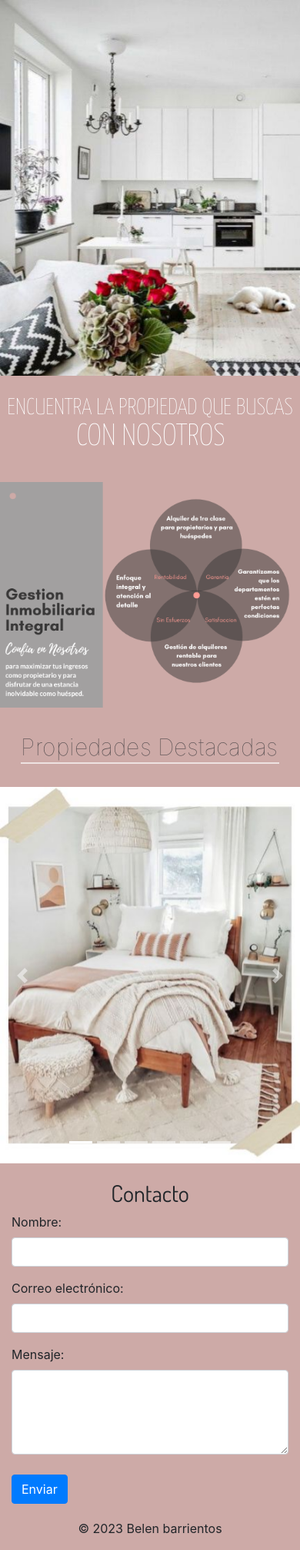
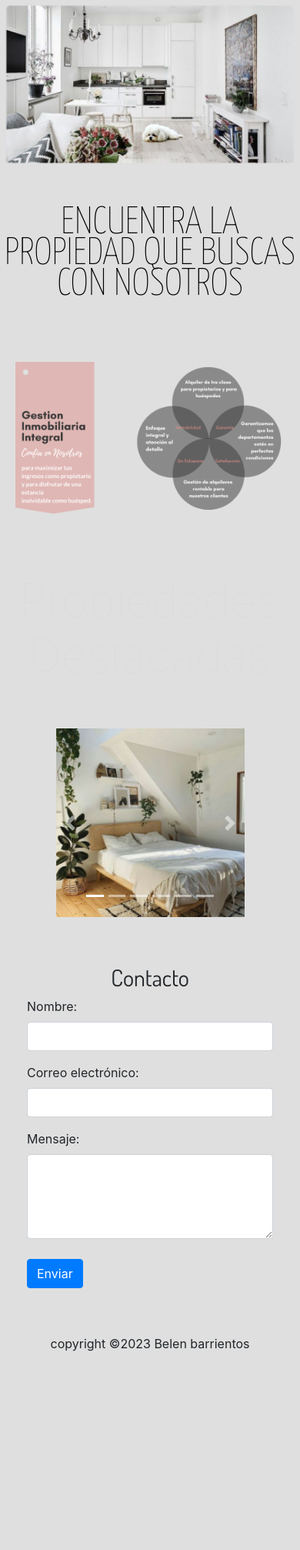
Before and after one commit to Belen-ProgrAmando/Gestion.Inmobiliaria.Integral, a PHP site: page / in a window 390 px wide. Shown: the part 56-2069 px from the top of the page at 77% size. After the commit the page ends 1811 px from the top, so only its background shows below. Run offline with PHP 8.4, Linux system fonts and the light colour scheme; some libraries are stand-ins or nearby versions.

Commit message:
nuevas imagenes,arreglo de mobile first y pantallas grandes

```diff
--- a/Index.php
+++ b/Index.php
@@ -22,7 +22,7 @@
 
 
 </head>
-<body style="background-color: #CDAAA7;">
+<body style="background-color:#DFDFDF;">
 
     <header>
     <nav class="navbar navbar-expand-lg navbar-light bg-light">
@@ -58,26 +58,27 @@
 
     <section id="inicio">
     <div class="contenedor">
-    <img src="StudioMobile.jpg">
+    <img src="1.jpg">
     </div>
     </section>
 
-    <section id="conteiner">
+    <section id="subtitulo">
 
-    <div class="sdij">
-  <h1 class="sdij-r1">Encuentra la Propiedad que Buscas</h1>
-  <h1 class="sdij-r2">con Nosotros</h1>
-     </div>
+   <div class="sdij">
+   <h1 class="sdij-r1">Encuentra la Propiedad que Buscas con Nosotros</h1>
 
-        <img id= "management" src="management.png"></img>
+   </div>
+
+        <img id= "management" src="management1.jpg"></img>
     </section>
 
     <h1 class="ml14">
-  <span class="text-wrapper">
-    <span class="letters">Propiedades Destacadas</span>
+    <span class="text-wrapper">
+    <span class="letters">Propiedades</span>
+    <span class="letters">Destacadas</span>
     <span class="line"></span>
-  </span>
-</h1>
+    </span>
+    </h1>
 
     <section id="propiedades">
 
@@ -168,7 +169,7 @@
    <script src="Anime.js"></script>
 
     <footer>
-        <p class="footer">&copy; 2023 Belen barrientos</p>
+        <p class="footer">copyright &copy;2023 Belen barrientos</p>
     </footer>
 </body>
 </html>
--- a/Style.css
+++ b/Style.css
@@ -3,9 +3,11 @@
 
 /*stylo header*/
 
+
 .navbar navbar-expand-lg navbar-light bg-light{
   width: 30px;
   height:auto;
+
 }
 .logo{
   width: 50%;
@@ -17,9 +19,9 @@
 /* stylo para seccion inicio y contenedor */
 
 .contenedor {
-    position: relative; /* Establece el contexto de posicionamiento */
-    width: auto; /* Ajusta el ancho según tus necesidades */
+    width: 100%; /* Ajusta el ancho según tus necesidades */
     height: auto; /* Ajusta la altura según tus necesidades */
+    text-align: center;
   }
 
   img {
@@ -29,45 +31,49 @@
     margin-right: auto; /* Ajusta la altura automáticamente para mantener la proporción */
   }
 
+  #subtitulo{
+    width: 100%;
+    height: auto;
+    text-align: center;
+
+  }
+
   .sdij {
     font-family: Yanone Kaffeesatz, sans-serif;
-    color: #fff;
-    text-align: center;
+    color: black;
     background-size: cover;
     text-transform: uppercase;
-    margin-top: 30px;
-    margin-bottom: 40px
+    margin-top: 20px;
+    margin-bottom: 10px
+
   }
 
   .sdij-r1 {
-    font-size: 30px;
-    font-weight: 200;
+    font-size: 50px;
     line-height: 0.8em;
+    margin-top: 50px;
+    margin-bottom: 80px;
+
   }
-
-  .sdij-r2 {
-    font-size: 40px;
-    line-height: 0.9em;
-    padding-left: 0.05em;
-    font-weight: 200;
-  }
-
 
 #management{
 
-    width: 100%;
+    width: 90%;
     height: auto;
     margin-left:auto;
     margin-right: auto;
+
+
 
 }
 
 .ml14 {
     font-weight: 100;
-    font-size: 30px;
-    margin-top: 30px;
+    font-size: 60px;
+    margin-top: 70px;
     margin-bottom:  30px;
     text-align: center;
+
   }
 
 
@@ -97,22 +103,36 @@
 
 /*Style carruousel*/
 
+#propiedades{
+  width: 100%;
+
+  text-align: center;
+  padding: 20px;
+}
 #miCarrusel{
-    text-align: center;
+    width: 70%;
+    margin-left: auto;
+    margin-right: auto;
+
 }
 
 
 /*stylo contacto*/
 
 .container {
-    width: auto;
+    width: 100%;
     height: auto;
+    text-align: left;
+    margin-left: auto;
+    margin-right: auto;
+    margin-top: 60px;
 }
 .container h2 {
    margin-top: 20px;
    font-size: 30px;
    font-family: 'Dosis', sans-serif;
    text-align: center;
+
 }
 .btn-primary {
   margin-top:10px;
@@ -122,8 +142,7 @@
 /*Style Footer*/
 
 .footer{
+  padding: 20px;
   text-align: center;
 
 }
-
-/* Estilos para tabletas (768px en adelante) */
```
Also changed, not shown: 1.jpg (added), 10.jpg (deleted), 11.jpg (deleted), 2.jpg, 3.jpg, 4.jpg, 5.jpg, 6.jpg, 7.jpg, 8.jpg (deleted), 9.jpg (deleted), GI.jpg (deleted), Studio.jpg (deleted), StudioMobile.jpg (deleted), 2 more files.
